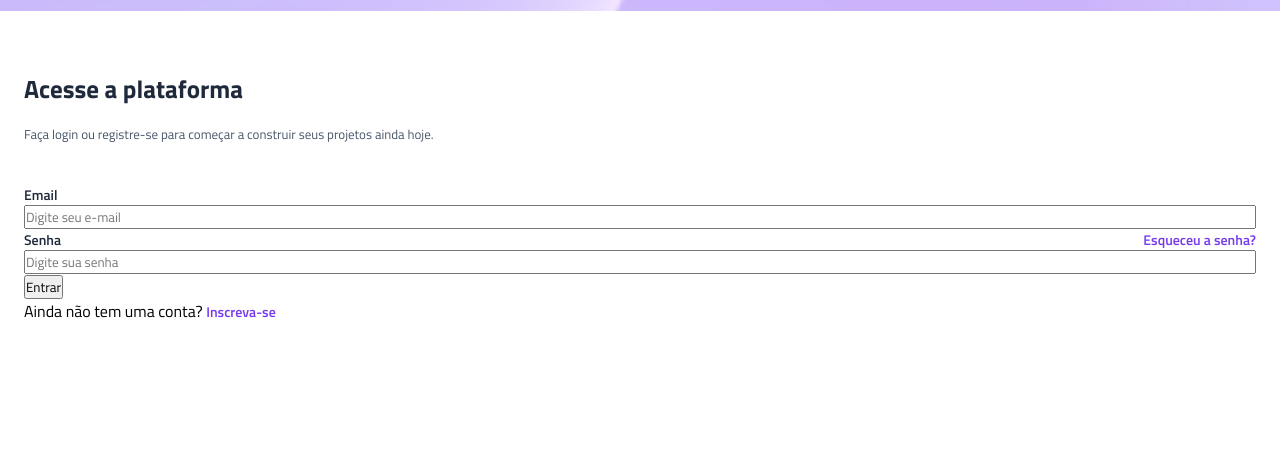
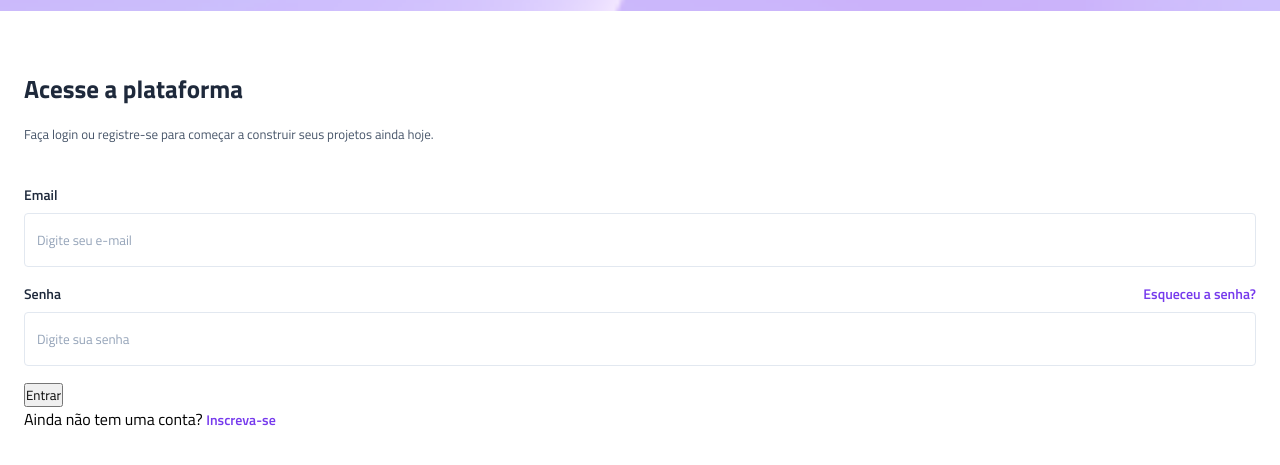
Before and after one commit to RakelyDias/projeto-vertigo, a plain HTML site: page index.html in a window 1280 px wide. Shown: the part 123-588 px from the top of the page. Drawn offline with Linux system fonts and the light colour scheme.

Commit message:
estilização da input

```diff
--- a/style.css
+++ b/style.css
@@ -12,6 +12,8 @@
 :root {
     --gray-800: #1E293B;
     --gray-600: #475569;
+    --gray-400: #94a3b8;
+    --gray-200: #e2e8f0;
     --purple: #763aed
 }
 
@@ -54,6 +56,8 @@ main {
 .input-box {
     display: flex;
     flex-direction: column;
+    margin-bottom: 1rem;
+    gap: 0.5rem;
 }
 
 .input-box div {
@@ -68,6 +72,23 @@ main {
     font-weight: 600;
 }
 
+.login input {
+    padding: 1rem 0.75rem;
+    border: 1px solid var(--gray-200);
+    border-radius: 0.25rem;
+    color: var(--gray-800);
+}
+
+.login input::placeholder {
+    color: var(--gray-400);
+}
+
+.login input:hover,
+.login input:focus {
+    outline: 1px solid var(--purple);
+}
+
+
 .login a {
     color: var(--purple);
     text-decoration: none;
```
